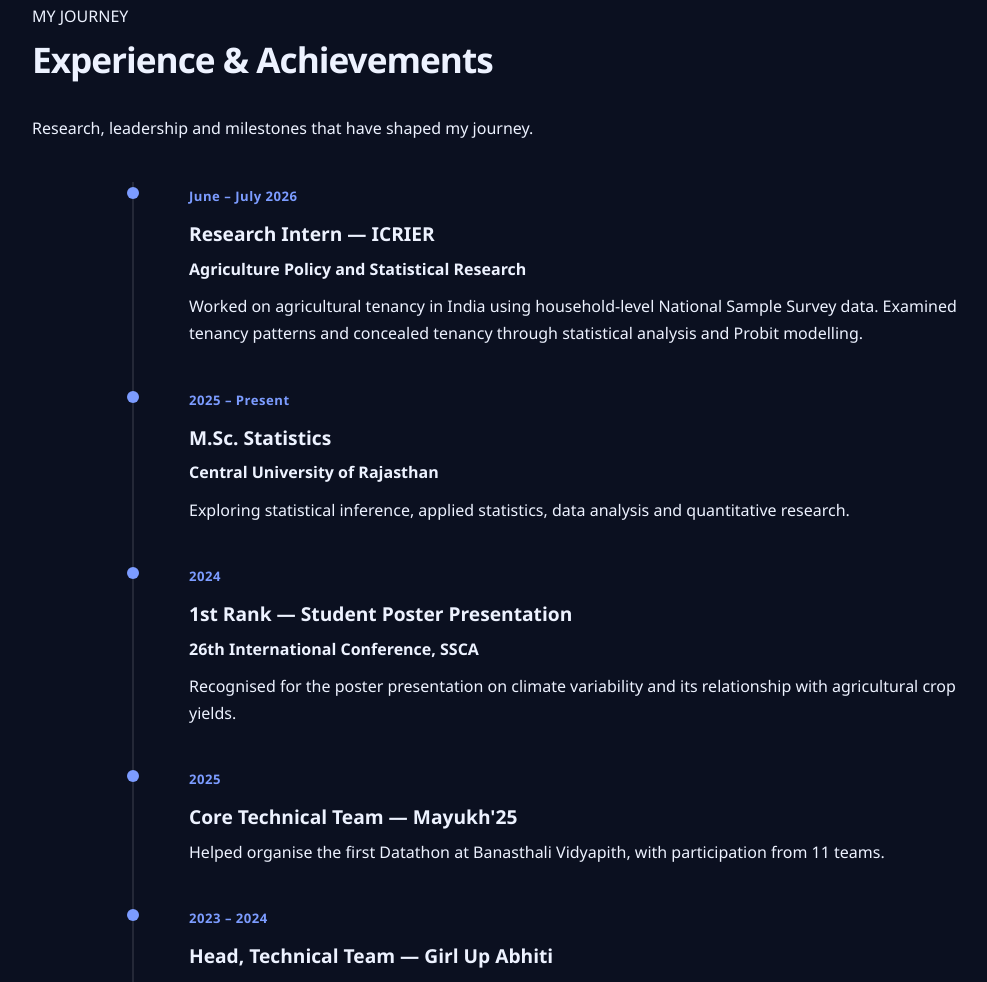
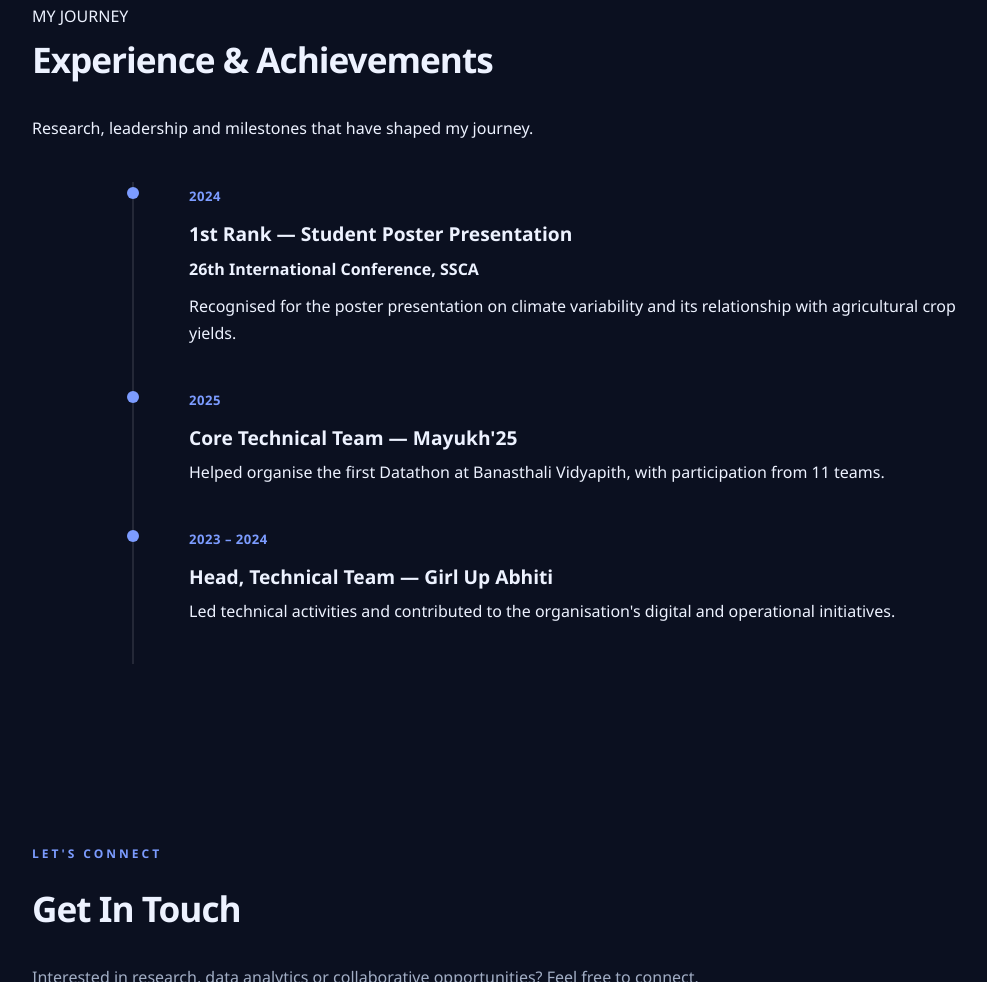
Before and after one commit to AnjaliKhatri0023/portfolio, a plain HTML site: page index.html in a window 1280 px wide. Shown: the part 3055-4037 px from the top of the page, without its empty margins (83-1070 px from the left). Drawn offline with Linux system fonts and the light colour scheme.

Commit message:
Update index.html

```diff
--- a/index.html
+++ b/index.html
@@ -227,26 +227,7 @@
 
   <div class="timeline">
 
-    <div class="timeline-item">
-      <span class="timeline-date">June – July 2026</span>
-      <h3>Research Intern — ICRIER</h3>
-      <p class="timeline-subtitle">Agriculture Policy and Statistical Research</p>
-      <p>
-        Worked on agricultural tenancy in India using household-level
-        National Sample Survey data. Examined tenancy patterns and
-        concealed tenancy through statistical analysis and Probit modelling.
-      </p>
-    </div>
 
-    <div class="timeline-item">
-      <span class="timeline-date">2025 – Present</span>
-      <h3>M.Sc. Statistics</h3>
-      <p class="timeline-subtitle">Central University of Rajasthan</p>
-      <p>
-        Exploring statistical inference, applied statistics, data analysis
-        and quantitative research.
-      </p>
-    </div>
 
     <div class="timeline-item">
       <span class="timeline-date">2024</span>
```
